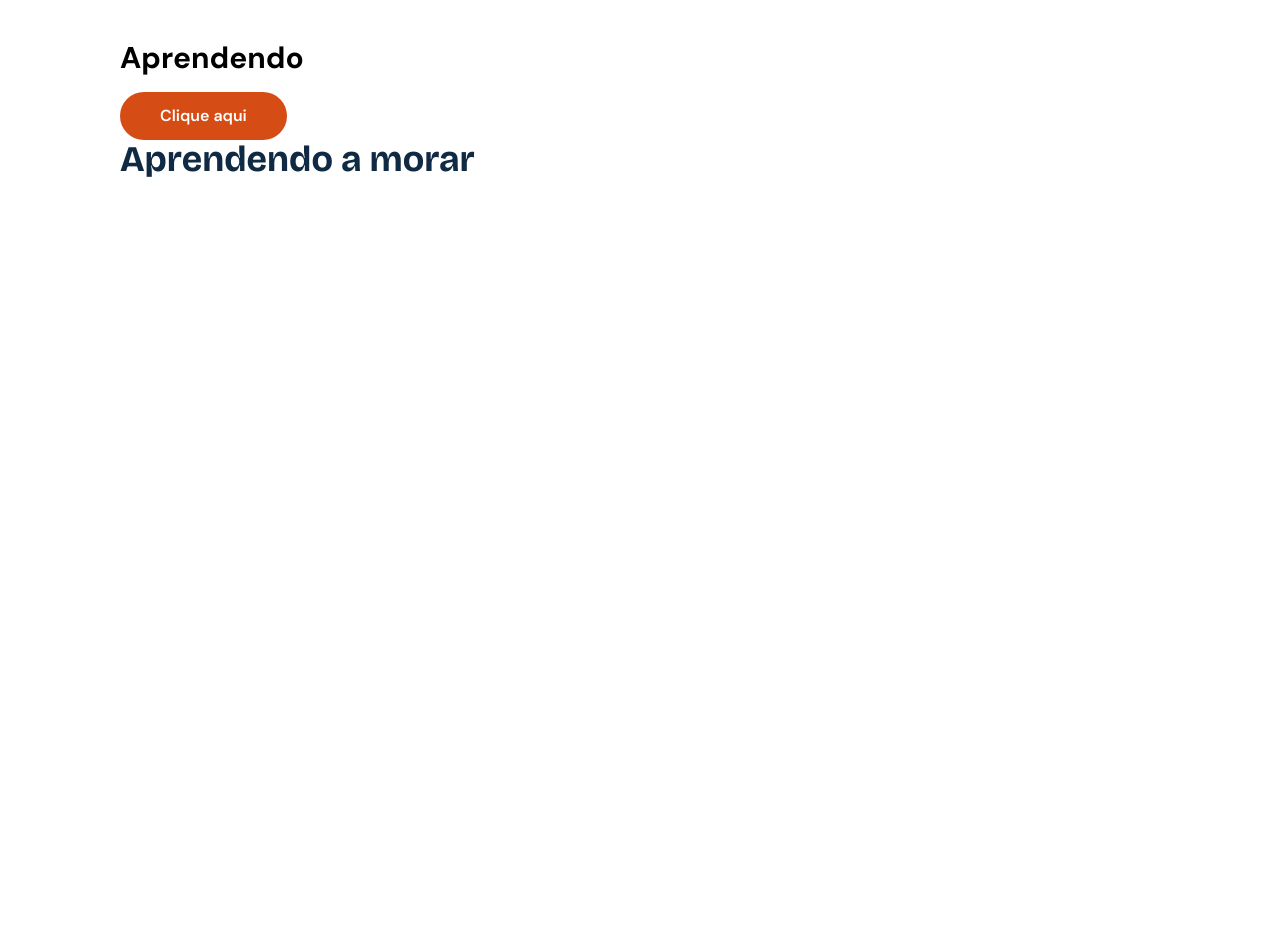
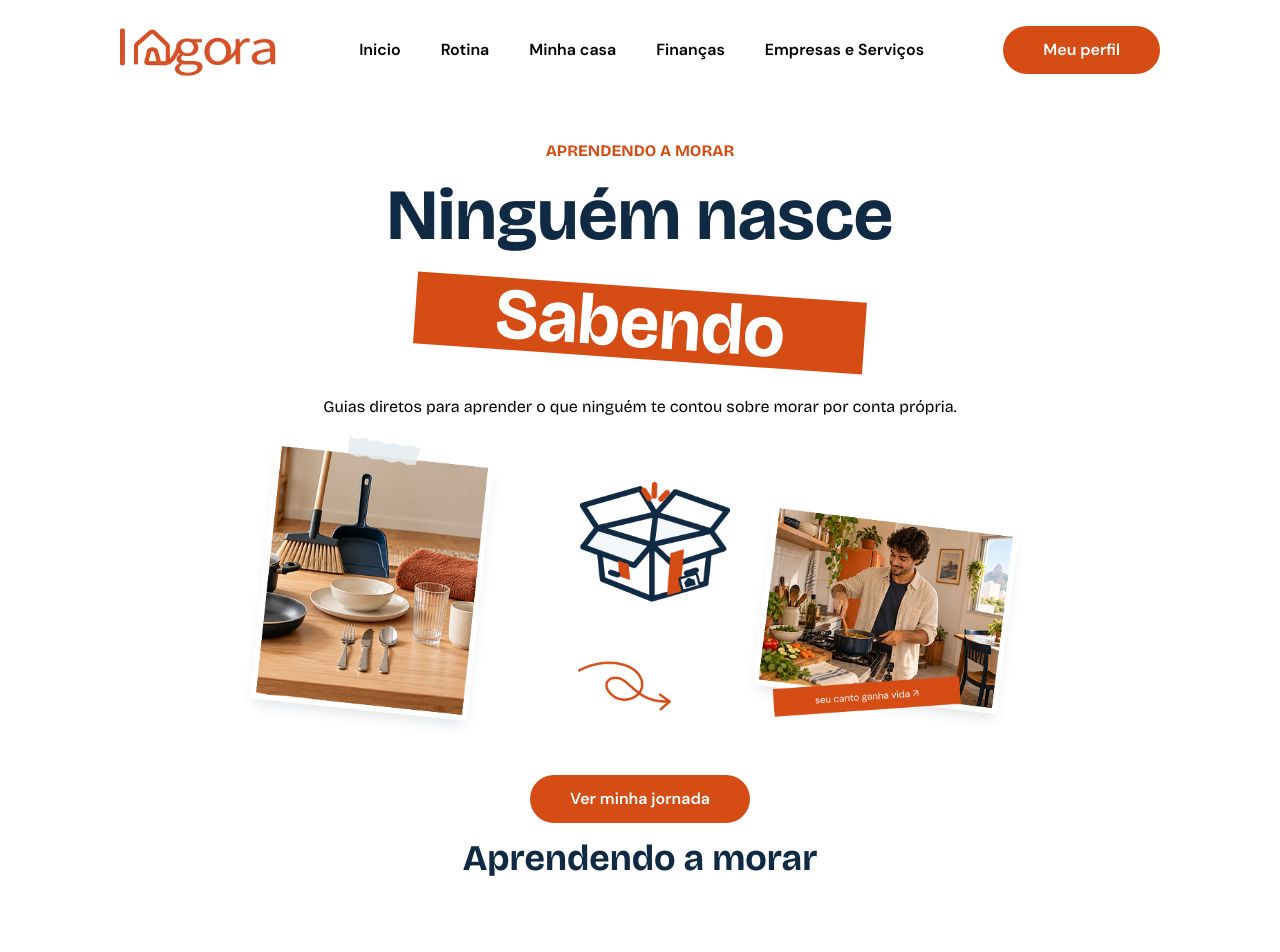
Before and after one commit to IAgoraApp/frontend, a React (Vite) app: page /aprendendo in a window 1280 px wide. Shown: the top 952 px of the page. Before the commit the page ends 800 px from the top, so only its background shows below. Built offline with nearby package versions, Linux system fonts and the light colour scheme.

Commit message:
:sparkles: (Inicio) atualização da página "aprendendo a morar"

```diff
--- a/src/containers/aprendendo.jsx
+++ b/src/containers/aprendendo.jsx
@@ -1,15 +1,32 @@
-import {Button, Title} from "../components/ui"
+import { Button, Title } from "../components/ui"
+import { Header, Footer } from "../components"
+import Imagemapresentativa from "../assets/images/imagemapresentativa.png"
 
 export default function Aprendendo() {
     return (
-    <div className='mx-30 mb-20 mt-10'>
-      <h1 className='text-3xl font-bold'>Aprendendo</h1>
+        <>
+            <Header />
+            <div className='mx-30 mb-20 mt-10 flex flex-col items-center justify-center gap-4'>
+                <Title variant="pequenoLj">Aprendendo a morar</Title>
+                <Title variant="normal" className='text-7xl' >Ninguém nasce</Title>
+                <div className='bg-(--laranja-principal) w-fit px-20 rotate-4 mt-5 mb-5 hover:rotate-0 transition-all duration-300'>
+                    <h1 className='text-7xl font-heading text-white font-bold'>Sabendo</h1>
+                </div>
+                 <Title variant="pequeno">Guias diretos para aprender o que ninguém te contou sobre morar por conta própria.</Title>
+                 <img src={Imagemapresentativa} alt="Imagem apresentativa" className='w-full max-w-4xl h-auto' />
+
+
+
+
+
 
                 <Button variant="solido" className="mt-4" color="laranja">
-        Clique aqui
+                    Ver minha jornada
                 </Button>
                 <Title variant="normal">Aprendendo a morar</Title>
             </div>
+            <Footer />
+        </>
     );
 
 }
```
Also changed, not shown: src/assets/images/imagemapresentativa.png (added), 1 other file (tests, documents, lock files or other folders). Lines whose indentation alone changed are shown as unchanged.
